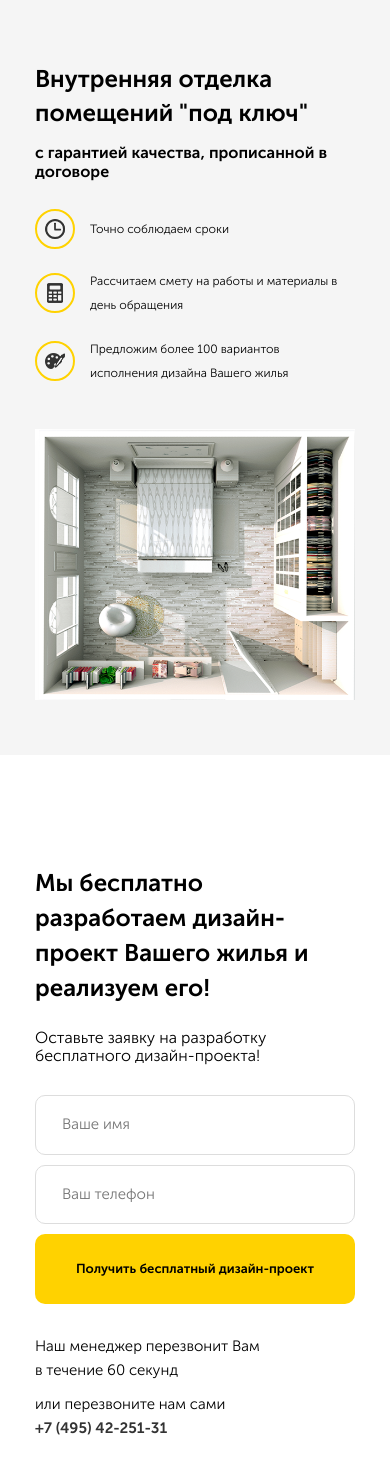
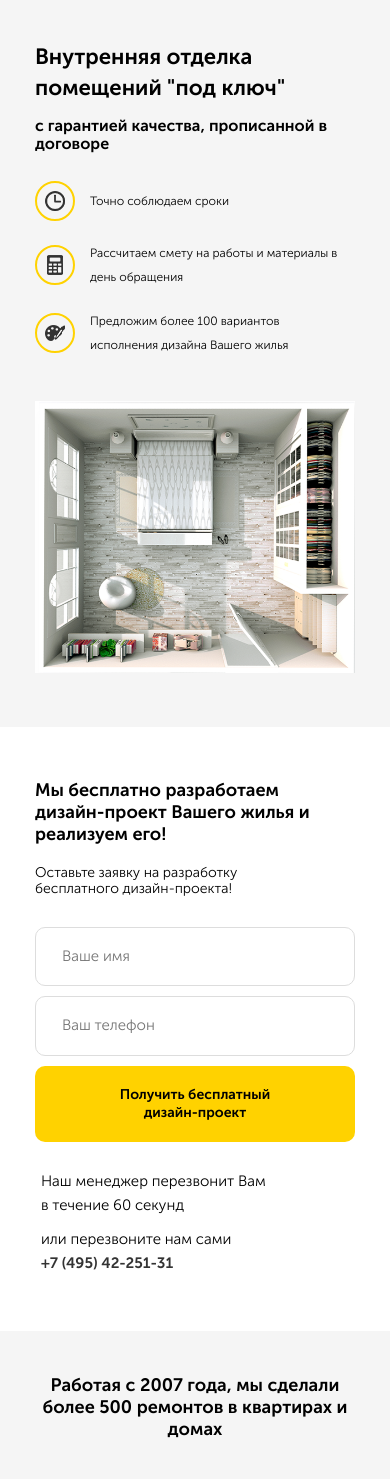
Before and after one commit to Yoshikomaru195/repair, a plain HTML site: page src/index.html in a window 390 px wide. Shown: the part 68-1547 px from the top of the page. Drawn offline with Linux system fonts and the light colour scheme.

Commit message:
Правки по макету

```diff
--- a/src/sass/blocks/_hero.sass
+++ b/src/sass/blocks/_hero.sass
@@ -8,6 +8,8 @@
     flex-basis: 50%
     &__title
       margin-bottom: 40px
+      max-width: 500px
+      max-height: 500px
       font-size: 41px
       line-height: 55px
       +bold
@@ -69,3 +71,12 @@
         font-size: 12px
       &__image
         margin-right: 15px
+@media (max-width: 567px)
+  .hero
+    padding-top: 46px
+    &-text
+      &__title
+        margin-top: 0
+        margin-bottom: 13px
+        font-size: 22px
+      &__subtitle
--- a/src/sass/blocks/_navbar.sass
+++ b/src/sass/blocks/_navbar.sass
@@ -32,3 +32,8 @@
       padding: 15px 26px
     &__logo
       width: 90px
+@media (max-width: 567px)
+  .navbar
+    &__button
+      padding: 15px 26px
+      font-size: 10px
--- a/src/sass/blocks/_offer.sass
+++ b/src/sass/blocks/_offer.sass
@@ -74,3 +74,26 @@
     &-block
       width: 100%
       padding-right: 0
+@media (max-width: 567px)
+  .offer
+    padding-top: 52px
+    padding-bottom: 56px
+    &__title
+      margin-bottom: 20px
+      margin-top: 0
+      font-size: 18px
+      line-height: normal
+      max-width: 300px
+    &__subtitle
+      font-size: 14px
+    &__button
+      padding: 20px 60px
+      font-size: 14px
+      margin-bottom: 27px
+    &-info
+      &__block
+        &:first-child
+          margin-left: 6px
+          margin-bottom: 10px
+        &:last-child
+          margin-left: 6px
--- a/src/sass/blocks/_portfolio.sass
+++ b/src/sass/blocks/_portfolio.sass
@@ -20,6 +20,9 @@
       margin-bottom: 40px
       font-size: 18px
       font-weight: 400
+      line-height: normal
+    &__arrows
+      margin-top: 46px
 .slider
   &__image
     margin: auto
--- a/src/sass/blocks/_price.sass
+++ b/src/sass/blocks/_price.sass
@@ -70,7 +70,11 @@
       margin-bottom: 27px
       font-size: 18px
     &__subtitle
+      font-size: 14px
       margin-bottom: 61px
   .card
     &__title
       font-size: 14px
+      margin-bottom: 15px
+    &__text
+      padding: 30px
```
Also changed, not shown: src/index.html (+12 -5 lines), src/css/style.css, 1 other file.
